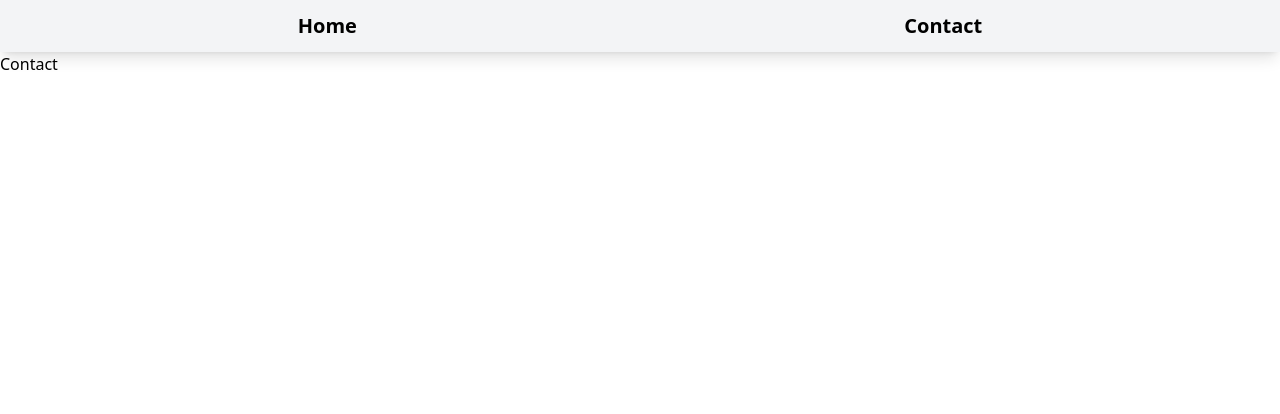
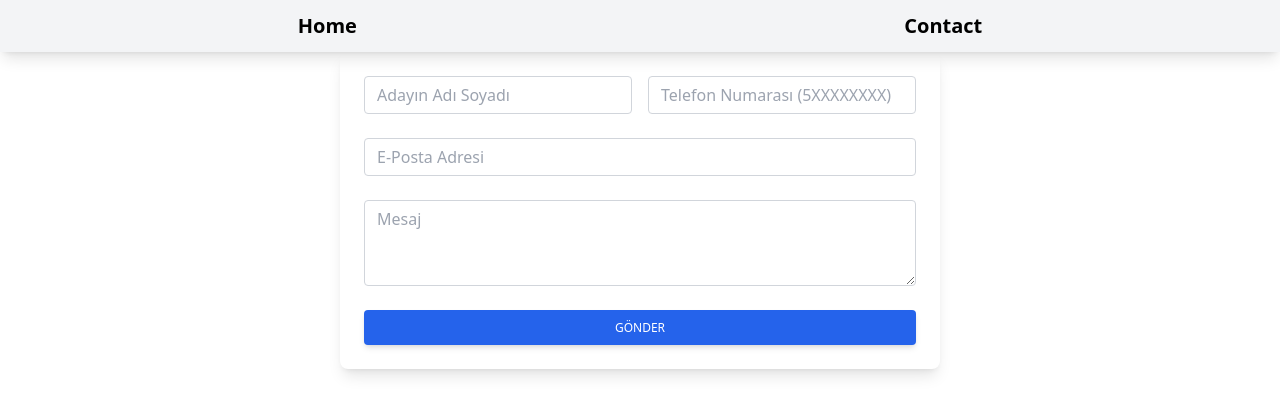
Before and after one commit to Ethemkizilyer/hlsoftware, a React (Create React App) app: page /home/contact in a window 1280 px wide. Shown: the top 414 px of the page. Built offline with nearby package versions, Linux system fonts and the light colour scheme.

Commit message:
feat: created post structure

```diff
--- a/src/index.js
+++ b/src/index.js
@@ -3,12 +3,16 @@ import ReactDOM from "react-dom/client";
 import "./index.css";
 import App from "./App";
 import reportWebVitals from "./reportWebVitals";
+import { Provider } from "react-redux";
+import store from "./app/store";
 
 
 const root = ReactDOM.createRoot(document.getElementById("root"));
 root.render(
   <React.StrictMode>
+    <Provider store={store}>
     <App />
+    </Provider>
   </React.StrictMode>
 );
 
--- a/src/page/Contact.jsx
+++ b/src/page/Contact.jsx
@@ -1,9 +1,162 @@
-import React from 'react'
+import React, { useState } from "react";
+import { useDispatch } from "react-redux";
+import { postApp } from "../features/userSlice";
+
 
 const Contact = () => {
-  return (
-    <div>Contact</div>
-  )
+    const dispatch = useDispatch()
+    const [user, setUser] = useState({
+      Name: "",
+      PhoneNumber: "",
+      Email: "",
+      Message: "",
+    });
+
+
+
+const handleSubmit=(e)=>{
+    e.preventDefault()
+    console.log(user)
+    dispatch(postApp(user))
 }
 
-export default Contact
+  return (
+    <div className="mx-auto block p-6 rounded-lg shadow-lg bg-white max-w-[600px]">
+      <form onSubmit={handleSubmit}>
+        <div className="grid grid-cols-2 gap-4">
+          <div className="form-group mb-6">
+            <input
+              type="text"
+              required
+              value={user?.Name}
+              onChange={(e) => setUser({ ...user, Name: e.target.value })}
+              className="form-control
+          block
+          w-full
+          px-3
+          py-1.5
+          text-base
+          font-normal
+          text-gray-700
+          bg-white bg-clip-padding
+          border border-solid border-gray-300
+          rounded
+          transition
+          ease-in-out
+          m-0
+          focus:text-gray-700 focus:bg-white focus:border-blue-600 focus:outline-none"
+              id="exampleInput123"
+              aria-describedby="emailHelp123"
+              placeholder="Adayın Adı Soyadı"
+            />
+          </div>
+          <div className="form-group mb-6">
+            <input
+              type="tel"
+              required
+              value={user?.PhoneNumber}
+              onChange={(e) =>
+                setUser({ ...user, PhoneNumber: e.target.value })
+              }
+              className="form-control
+          block
+          w-full
+          px-3
+          py-1.5
+          text-base
+          font-normal
+          text-gray-700
+          bg-white bg-clip-padding
+          border border-solid border-gray-300
+          rounded
+          transition
+          ease-in-out
+          m-0
+          focus:text-gray-700 focus:bg-white focus:border-blue-600 focus:outline-none"
+              id="exampleInput124"
+              aria-describedby="emailHelp124"
+              placeholder="Telefon Numarası (5XXXXXXXX)"
+            />
+          </div>
+        </div>
+        <div className="form-group mb-6">
+          <input
+            type="email"
+            value={user?.Email}
+            required
+            onChange={(e) => setUser({ ...user, Email: e.target.value })}
+            className="form-control block
+        w-full
+        px-3
+        py-1.5
+        text-base
+        font-normal
+        text-gray-700
+        bg-white bg-clip-padding
+        border border-solid border-gray-300
+        rounded
+        transition
+        ease-in-out
+        m-0
+        focus:text-gray-700 focus:bg-white focus:border-blue-600 focus:outline-none"
+            id="exampleInput8"
+            placeholder="E-Posta Adresi"
+          />
+        </div>
+        <div className="form-group mb-6">
+          <textarea
+            required
+            onChange={(e) => setUser({ ...user, Message: e.target.value })}
+            className="
+        form-control
+        block
+        w-full
+        px-3
+        py-1.5
+        text-base
+        font-normal
+        text-gray-700
+        bg-white bg-clip-padding
+        border border-solid border-gray-300
+        rounded
+        transition
+        ease-in-out
+        m-0
+        focus:text-gray-700 focus:bg-white focus:border-blue-600 focus:outline-none
+      "
+            id="exampleFormControlTextarea13"
+            rows={3}
+            placeholder="Mesaj"
+            defaultValue={""}
+          />
+        </div>
+
+        <button
+          type="submit"
+          className="
+      w-full
+      px-6
+      py-2.5
+      bg-blue-600
+      text-white
+      font-medium
+      text-xs
+      leading-tight
+      uppercase
+      rounded
+      shadow-md
+      hover:bg-blue-700 hover:shadow-lg
+      focus:bg-blue-700 focus:shadow-lg focus:outline-none focus:ring-0
+      active:bg-blue-800 active:shadow-lg
+      transition
+      duration-150
+      ease-in-out"
+        >
+          Gönder
+        </button>
+      </form>
+    </div>
+  );
+};
+
+export default Contact;
```
